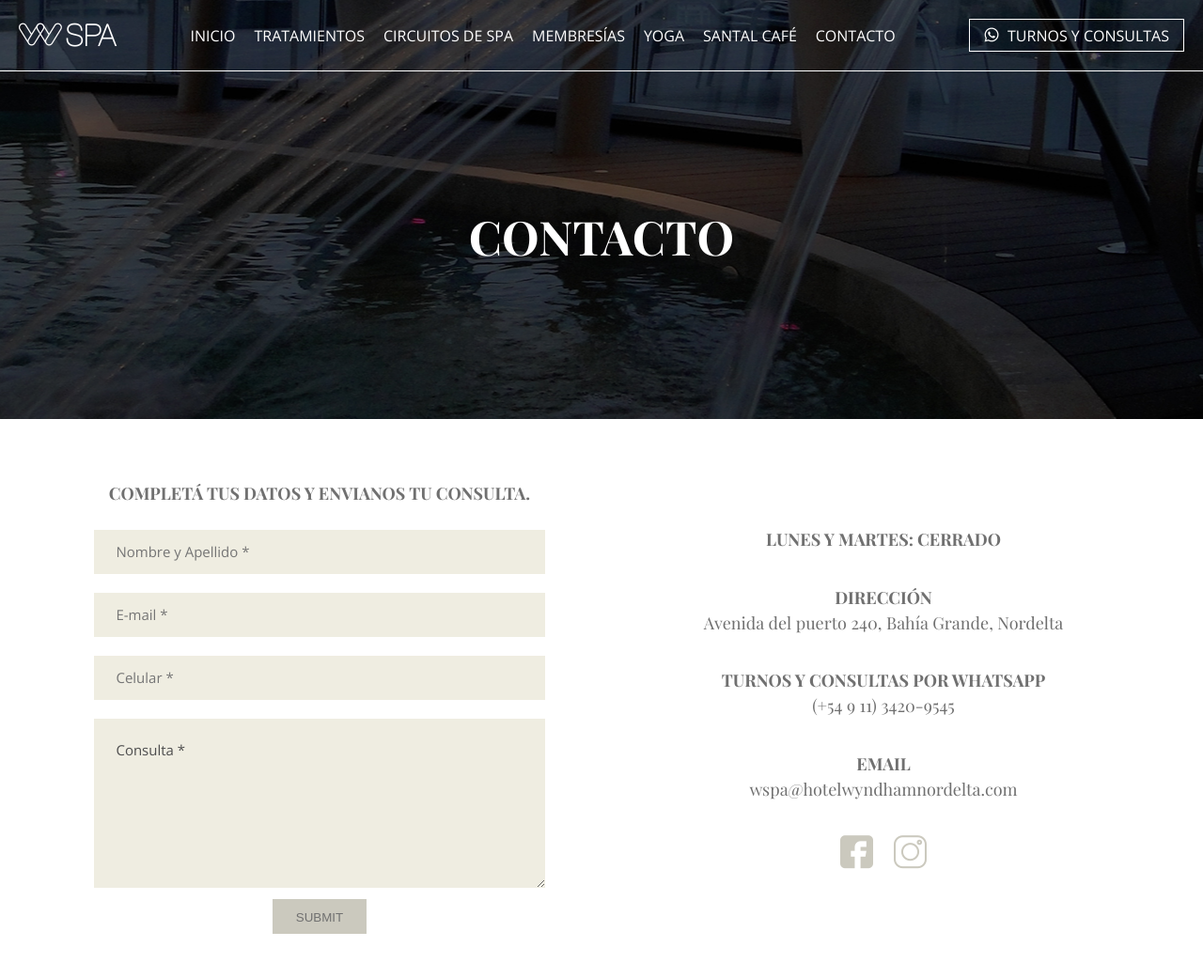
After one commit to ximepaparella/wspa, a PHP site: page /contacto.html in a window 1280 px wide. The commit adds this page. Shown: the top 1041 px of the page at 94% size. Run offline with PHP 8.4, Linux system fonts and the light colour scheme; some libraries are stand-ins or nearby versions.

Commit message:
Se suman paginas de contacto y de terinos y condiciones

```diff
--- /dev/null
+++ b/contacto.html
@@ -0,0 +1,319 @@
+<!DOCTYPE html>
+<html lang="es">
+
+<head>
+    <meta charset="UTF-8">
+    <meta name="viewport" content="width=device-width, initial-scale=1.0">
+    <meta http-equiv="X-UA-Compatible" content="ie=edge">
+    <title>Wspa | Contacto | Whyndham Spa </title>
+
+    <!-- CSS -->
+    <link rel="stylesheet" type="text/css" href="css/site.css" />
+    <!-- FONTS -->
+    <link href="https://fonts.googleapis.com/css?family=Open+Sans:300,400,600,700,800&display=swap" rel="stylesheet">
+    <link href="https://fonts.googleapis.com/css?family=Playfair+Display:400,500,700,800,900&display=swap"
+        rel="stylesheet">
+
+    <!-- BX SLIDER -->
+    <script src="https://ajax.googleapis.com/ajax/libs/jquery/3.1.1/jquery.min.js"></script>
+    <script src="https://cdn.jsdelivr.net/bxslider/4.2.12/jquery.bxslider.min.js"></script>
+
+</head>
+
+<body>
+    <!-- HEADER -->
+    <header class="mod-header">
+        <div class="lay">
+            <!-- LOGO -->
+            <a class="com-logo" href="index.html">
+                <i class="icon-logo"> </i>
+            </a>
+            <!-- /LOGO -->
+
+            <!-- MENU -->
+            <nav class="mod-menu">
+                <a href="index.html">Inicio</a>
+                <a href="tratamientos.html">Tratamientos</a>
+                <a href="circuitos-de-spa.html">Circuitos de Spa</a>
+                <a href="membresias.html">Membresías</a>
+                <a href="yoga.html">Yoga</a>
+                <a href="http://www.santalcafe.com" target="_blank">Santal Café</a>
+                <a href="contacto.html">Contacto</a>
+            </nav>
+            <!-- /MENU -->
+
+            <!--WTS -->
+            <a href="https://api.whatsapp.com/send?phone=5491134209545&text=Hola%2C%20quiero%20realizar%20una%20consulta"
+                target="_blank" class="com-whatsapp">
+                <i class="icon-w-outline"></i> TURNOS Y CONSULTAS
+            </a>
+            <!-- /WTS -->
+        </div>
+    </header>
+    <!-- /HEADER -->
+
+    <!-- PAGE TITLE -->
+    <div class="mod-page-title --circuitos">
+        <h1>Contacto</h1>
+    </div>
+    <!-- /PAGE TITLE -->
+
+    <!--SECTION CONTACT -->
+    <section class="mod-contact">
+        <div class="lay row">
+            <!-- FORM -->
+            <div class="col-6">
+                <div class="com-title">
+                    <h2 class="page-title">Completá tus datos y envianos tu consulta.</h2>
+                </div>
+                <form class="mod-form" method="post" action="contact.php">
+                    <div class="row no-gap">
+                        <formgroup class="com-input">
+                            <input id="form-name" name="name" type="text" placeholder="Nombre y Apellido *"
+                                required="required" data-error="El campo es obligatorio.">
+                        </formgroup>
+                        <formgroup class="com-input">
+                            <input id="form-email" name="email" type="email" placeholder="E-mail *"
+                                required="required" data-error="El campo es obligatorio.">
+                        </formgroup>
+                        <formgroup class="com-input">
+                            <input id="form-celular" name="celular" type="number" placeholder="Celular *"
+                                required="required" data-error="El campo es obligatorio.">
+                        </formgroup>
+                        <formgroup class="com-input">
+                            <textarea id="form-name" name="name" type="text"required="required" data-error="El campo es obligatorio.">Consulta *</textarea>
+                        </formgroup>
+
+                        <formgroup class="com-button">
+                            <input id="form-name" name="name" type="submit" />
+                        </formgroup>
+                    </div>
+                </form>
+            </div>
+            <!-- /FORM -->
+
+            <!-- INFO -->
+            <div class="col-6 com-info">
+                <p>
+                    <strong> LUNES Y MARTES: CERRADO</strong>
+                </p>
+                <p>
+                    <strong>DIRECCIÓN</strong>
+                    <span>Avenida del puerto 240, Bahía Grande, Nordelta</span>
+                </p>
+                <p>
+                    <strong>TURNOS Y CONSULTAS POR WHATSAPP</strong>
+                    <a href="https://api.whatsapp.com/send?phone=5491134209545&text=Hola%2C%20quiero%20realizar%20una%20consulta"
+                        target="_blank">(+54 9 11) 3420-9545</a>
+                </p>
+                <p>
+                    <strong>EMAIL</strong>
+                    <a href="mailto:wspa@hotelwyndhamnordelta.com">wspa@hotelwyndhamnordelta.com</a>
+                </p>
+
+                <div class="mod-social">
+                    <a href="https://www.facebook.com/HotelWyndhamNordelta" target="_blank">
+                        <i class="icon-facebook"></i>
+                    </a>
+                    <a href="https://www.instagram.com/hotelwyndhamnordelta/" target="_blank">
+                        <i class="icon-instagram"></i>
+                    </a>
+                </div>
+            </div>
+            <!-- /INFO -->
+        </div>
+
+        <div class="row">
+            <!-- MAP -->
+            <div class="col-12 com-map">
+                <iframe
+                    src="https://www.google.com/maps/embed?pb=!1m18!1m12!1m3!1d3292.183404258393!2d-58.649995684775746!3d-34.3966839805137!2m3!1f0!2f0!3f0!3m2!1i1024!2i768!4f13.1!3m3!1m2!1s0x95bca6b54f25ed31%3A0xd6ce5ee554e496af!2sWyndham%20Nordelta%20Tigre%20Buenos%20Aires!5e0!3m2!1ses!2sar!4v1581286690639!5m2!1ses!2sar"
+                    width="100%" height="250" frameborder="0" style="border:0;" allowfullscreen=""></iframe>
+            </div>
+            <!-- /MAP -->
+        </div>
+    </section>
+    <!--/SECTION CONTACT -->
+
+
+    <!-- SECTION TEXT CONTENT -->
+    <section class="mod-policies">
+        <div class="lay row">
+            <div class="col-6">
+                <div class="com-text">
+                    <div class="com-title">
+                        <h2 class="page-title">Políticas del Spa</h2>
+                        <p>Los invitamos a disfrutar del relax que el Delta tiene para ofrecernos, con una vista única a
+                            Bahía Grande. El ingreso es exclusivamente para mayores de 18 años. Por razones de seguridad
+                            no permitimos el ingreso a mujeres embarazadas. En nuestras instalaciones no está permitido
+                            fumar. Se ruega avisar en recepción si tiene lesiones musculares o en las articulaciones, si
+                            sufre de presión arterial alta o si ha tenido recientemente cirugía plástica o con láser.
+                            Cualquiera de las condiciones anteriormente mencionadas descritas pueden limitar nuestra
+                            habilidad para realizar el tratamiento deseado. A continuación detallamos las principales
+                            normas del SPA.
+                        </p>
+                    </div>
+                </div>
+
+                <div class="com-text">
+                    <div class="com-title">
+                        <h2 class="page-title">Reservas</h2>
+                        <p>Le solicitamos realizar su reserva con un mínimo de 48 hs. de anticipación para garantizar
+                            disponibilidad, por mail a: <a
+                                href="maito:wspa@hotelwyndhamnordelta.com">wspa@hotelwyndhamnordelta.com </a> o por
+                            teléfono al 011 5236-9018 opcion 6. Si gusta reservar para fines de semana le aconsejamos
+                            contactarnos con mayor anticipación. <br />
+                            Se ruega sea tan amable de llegar a su cita con al menos 15 minutos de anticipación y así
+                            disponer de suficiente tiempo para la preparación de su tratamiento. En el caso de llegar
+                            tarde, realizaremos todos nuestros esfuerzos para acomodarlo, pero esto no siempre es
+                            posible. La duración de su servicio puede ser reducida para evitar retrasos con los demás
+                            pacientes. Asimismo, los tratamientos serán cobrados en su totalidad. <br />
+                            En caso de poseer Bigbox, el día del servicio deberán traer un comprobante que poseen ese
+                            código.
+                        </p>
+                    </div>
+                </div>
+
+                <div class="com-text">
+                    <div class="com-title">
+                        <h2 class="page-title">Circuito de aguas</h2>
+                        <p>Consta de una piscina climatizada in/out, jets y cascadas cervicales, sala de relax y
+                            solárium perfectamente armonizados para su confort. El ingreso es exclusivamente para
+                            mayores de 18 años. Por razones de seguridad no permitimos el ingreso a mujeres embarazadas.
+                            El Circuito hídrico se encuentra abierto de miércoles a domingo de 10 a 20hs. Los días
+                            sábados se extiende hasta las 21hs. De no ser huésped del hotel, nosotros proveemos locker
+                            privado con bata y toallón. Bata es una por persona, si desea otra es con cargo adicional.
+                            No se puede ingresar alimentos y bebidas al Circuito de Aguas. Ofrecemos el servicio de Menú
+                            a la Carta de Santal Café, el cual se puede consumir en nuestro Bar Natural. Traer traje de
+                            baño y ojotas. Previo a utilizar las instalaciones se debe duchar para eliminar bacterias o
+                            excedentes de cremas.
+                        </p>
+                    </div>
+                </div>
+
+                <div class="com-text">
+                    <div class="com-title">
+                        <h2 class="page-title">Formas de pago</h2>
+                        <p>En Recepción del SPA, se puede abonar en efectivo o tarjeta de débito o crédito en un solo
+                            pago, previo a utilizar el servicio. De haber realizado el servicio y no cumplir sus
+                            expectativas, no se realizan reembolsos.
+                        </p>
+                    </div>
+                </div>
+
+                <div class="com-text">
+                    <div class="com-title">
+                        <h2 class="page-title">Regalar experiencias</h2>
+                        <p>Se realizan vouchers personalizados para agasajar a un ser querido, regale una experiencia
+                            inolvidable de relax puro en SPA Wyndham Nordelta-Tigre. El mismo, tiene una vigencia de
+                            tres meses a partir de su compra para utilizarlo
+                        </p>
+                    </div>
+                </div>
+
+            </div>
+
+            <div class="col-6">
+                <div class="com-text">
+                    <div class="com-title">
+                        <h2 class="page-title">Cancelaciones</h2>
+                        <p>No se permiten cancelaciones. Se podrán realizar cambios hasta 24 hs. antes por un plazo de
+                            uso de 60 dias. Pasadas las 24 hs. la penalidad es del 100% sin reembolso. De ser huésped
+                            del hotel avisar con 4 horas de anticipación. Big Box: En caso de cancelación, es con 24 hs.
+                            de aviso del horario de la reserva vía e-mail. En caso de querer utilizar su código en otro
+                            establecimiento, el agasajado deberá solicitar el blanqueamiento del mismo enviando un
+                            correo a <a href="mailto:info@bigbox.com.ar">info@bigbox.com.ar</a>. De lo contrario se dará
+                            como tomado el servicio reservado.
+                        </p>
+                    </div>
+                </div>
+
+                <div class="com-text">
+                    <div class="com-title">
+                        <h2 class="page-title">Precios</h2>
+                        <p>Nos reservamos el derecho a modificar, discontinuar o aumentar los precios de los
+                            tratamientos sin notificación previa para asegurar que los estándares máximos de servicio y
+                            calidad son respetados. Ante cualquier duda, por favor comuníquese con nuestra recepcionista
+                            al momento de reservar su cita.
+                        </p>
+                    </div>
+                </div>
+
+                <div class="com-text">
+                    <div class="com-title">
+                        <h2 class="page-title">Estacionamiento con cargo</h2>
+                        <p>Los valores del estacionamiento son: <br />
+                            $80 la hora<br />
+                            $250 media estadía<br />
+                            $350 estadía completa
+                        </p>
+                    </div>
+                </div>
+
+                <div class="com-text">
+                    <div class="com-title">
+                        <h2 class="page-title">Cuidados personales</h2>
+                        <p>Solicitamos antes de realizarse cualquier tipo de tratamiento su cuidado de higiene personal.
+                            Los celulares deben estar en silencio durante el tiempo que dure su tratamiento.
+                        </p>
+                    </div>
+                </div>
+
+                <div class="com-text">
+                    <div class="com-title">
+                        <h2 class="page-title">Recomendaciones para embarazadas</h2>
+                        <p>» Sauna seco y húmedo: No ingresar<br />
+                            » Pileta climatizada: con recomendación de no más de 10 minutos debido a la temperatura y a
+                            posible baja de presión.<br />
+                            » Masajes o tratamientos: Recomendamos consultar con su médico de cabecera previamente. El
+                            servicio estará limitado a las posturas recomendadas por el terapeuta.
+                        </p>
+                    </div>
+                </div>
+
+                <div class="com-text">
+                    <div class="com-title">
+                        <h2 class="page-title">Horarios de atención</h2>
+                        <p>Miercoles a Domingos desde las 10 hrs a las 20 hrs (Lunes y Martes: Cerrado)
+                            Sábados de 10 a 21 hrs.
+                        </p>
+                    </div>
+                </div>
+
+            </div>
+        </div>
+    </section>
+    <!-- /SECTION TEXT CONTENT -->
+
+    <!--SECTION CALL TO ACTION -->
+    <section class="mod-call-to-action --left --appointment">
+        <div class="lay">
+            <!-- TEXT -->
+            <div class="com-title">
+                <h4 class="pre-title">EN 3 SIMPLES PASOS</h4>
+                <h2 class="page-title">SELECCIONÁ TU TRATAMIENTO <BR />
+                    Y SOLICITÁ TU TURNO ONLINE</h2>
+                <a href="#" class="com-button">SOLICITAR TURNO</a>
+            </div>
+            <!-- /TEXT -->
+        </div>
+    </section>
+    <!--/SECTION CALL TO ACTION -->
+
+    <!-- FOOTER -->
+    <section class="mod-footer hlp-bg-third">
+        <div class="lay">
+            <div class="col-6">
+                <p>Copyright © Whyndham Spa. Todos los derechos reservados. By Estudio Equis.</p>
+            </div>
+            <div class="col-6 --right">
+                <p>
+                    <a href="terminos-y-condiciones.html">Términos y Condiciones del Servicio</a>
+                </p>
+            </div>
+        </div>
+    </section>
+    <!-- /FOOTER -->
+</body>
+
+</html>
--- a/css/site.css
+++ b/css/site.css
@@ -1924,6 +1924,21 @@ ul.bxslider {
   padding: 1.875em 1.25em;
 }
 
+.mod-form .row {
+  display: -webkit-box;
+  display: -ms-flexbox;
+  display: flex;
+  -webkit-box-orient: vertical;
+  -webkit-box-direction: normal;
+      -ms-flex-direction: column;
+          flex-direction: column;
+  -ms-flex-pack: distribute;
+      justify-content: space-around;
+  -webkit-box-align: center;
+      -ms-flex-align: center;
+          align-items: center;
+}
+
 /********** COMPONENTS **********/
 .com-logo {
   font-size: 1.5625rem;
@@ -1956,6 +1971,7 @@ ul.bxslider {
 .com-button {
   padding: 0.625em 1.5625em;
   background-color: #CBC9BE;
+  /*Especificacion para Boton de Formulario */
   /*Especificacion para texto de Slider */
   /*Especificacion para Modulo call to action */
   /*Especificacion para Tratamientos Simples */
@@ -1964,6 +1980,13 @@ ul.bxslider {
 
 .com-button:hover {
   opacity: 0.8;
+}
+
+.com-button input {
+  background-color: transparent;
+  text-transform: uppercase;
+  color: #707070;
+  cursor: pointer;
 }
 
 .--text .com-button {
@@ -1998,10 +2021,13 @@ ul.bxslider {
   /*Especificacion para modulos de Servicios*/
   /*PAGE TITLE*/
   /*Especificacion para modulos de Call To Action*/
+  /*Especificacion para modulos de Tratamientos Horizontales */
   /*Especificacion para modulos de Circuitos de Agua*/
+  /*Especificacion para modulos de Contacto*/
   /*TREATMENT TITLE*/
   /*PRE TITLE*/
   /*PRE TITLE*/
+  /*PARAGRAPH*/
 }
 
 .--vertical .com-title {
@@ -2043,10 +2069,20 @@ ul.bxslider {
   line-height: 2.9375rem;
 }
 
+.mod-policies .com-title .page-title {
+  text-align: left;
+  font-size: 1.875rem;
+}
+
 .mod-circuits .com-title .page-title {
   padding-bottom: 0.625em;
   line-height: 2.3125rem;
   text-align: left;
+}
+
+.mod-contact .com-title .page-title {
+  font-size: 1.125rem;
+  text-transform: uppercase;
 }
 
 .com-title .treatment-title {
@@ -2090,6 +2126,13 @@ ul.bxslider {
 .com-title .sub-title strong {
   font-weight: bold;
   font-family: "Playfair Display", serif;
+}
+
+.com-title P {
+  font-size: 0.875rem;
+  line-height: 1.5rem;
+  text-align: left;
+  padding: 1.25em 0;
 }
 
 .com-grid-item {
@@ -2336,4 +2379,38 @@ ul.bxslider {
       -ms-flex-align: end;
           align-items: flex-end;
 }
+
+.com-text {
+  margin-right: 2.5em;
+}
+
+.com-text a {
+  font-weight: 600;
+}
+
+.com-input {
+  width: 80%;
+  margin: 0.625em 0;
+}
+
+.com-input input {
+  background-color: #EFEDE1;
+  width: 100%;
+  height: 1.875em;
+  padding: 1.5625em;
+  font-family: "Open Sans", sans-serif;
+  font-size: 0.9375rem;
+  color: #4D4D4D;
+}
+
+.com-input textarea {
+  background-color: #EFEDE1;
+  width: 100%;
+  height: 180px;
+  padding: 1.5625em;
+  font-family: "Open Sans", sans-serif;
+  font-size: 0.9375rem;
+  color: #4D4D4D;
+  text-align: left;
+}
 /*# sourceMappingURL=site.css.map */
--- a/css/site.scss
+++ b/css/site.scss
@@ -36,6 +36,7 @@
 
 @import 'modules/mod-circuits';
 
+@import 'modules/mod-form';
 
 
 /********** COMPONENTS **********/
@@ -54,3 +55,7 @@
 @import 'components/com-map';
 @import 'components/com-info';
 @import 'components/com-actions';
+
+@import 'components/com-text';
+
+@import 'components/com-input';
```
Also changed, not shown: css/components/_com-button.scss (+9 -0 lines), css/components/_com-input.scss (added, +24 -0 lines), css/components/_com-text.scss (added, +7 -0 lines), css/components/_com-title.scss (+26 -0 lines), css/modules/_mod-form.scss (added, +8 -0 lines), terminos-y-condiciones.html (added, +216 -0 lines), 1 other file.
